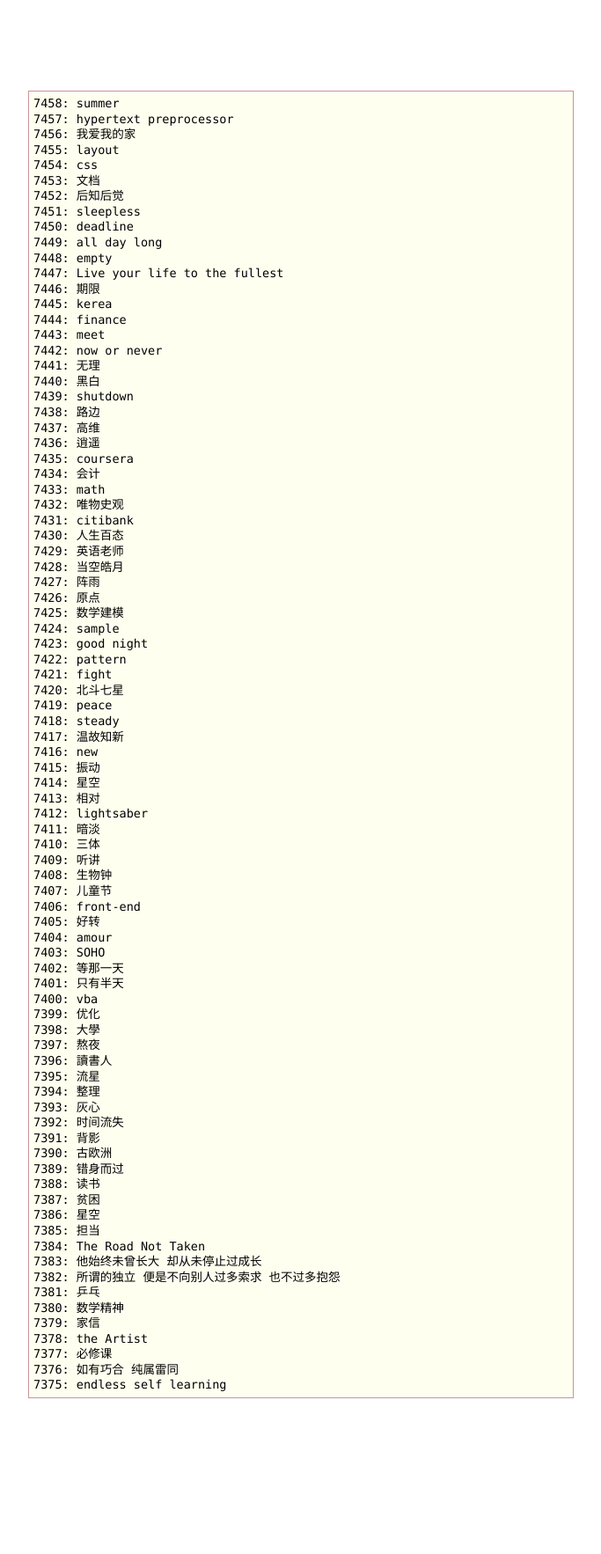
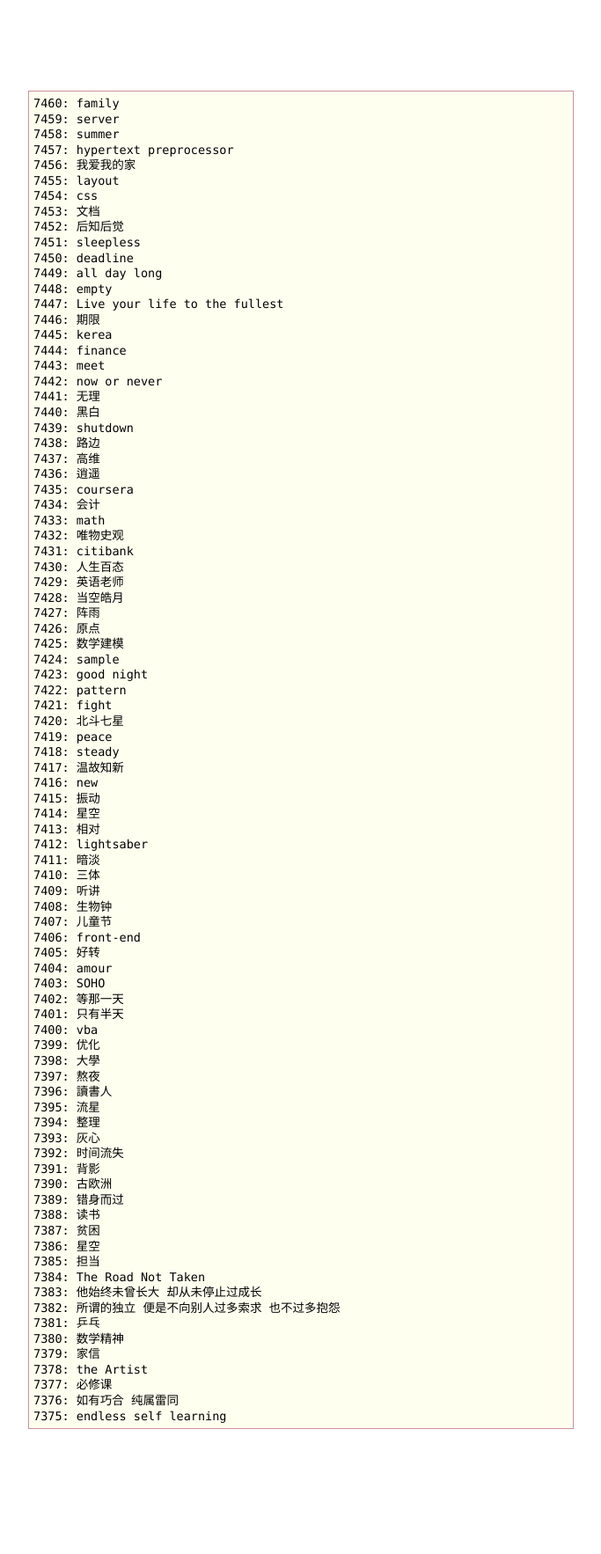
Before and after one commit to betamint/blog, a Jekyll site: the page built from daily-words.html, in a window 1280 px wide. Shown: the whole page at 88% size, without its empty margins (298-981 px from the left). Built offline with Jekyll 4.4.1, drawn with Linux system fonts in a browser that asks for light colours; before the commit the page ends 1731 px from its top, so only the background shows below that.

Commit message:
7459-7460

```diff
--- a/daily-words.html
+++ b/daily-words.html
@@ -2,6 +2,8 @@
 layout: default
 ---
 <pre>
+7460: family
+7459: server
 7458: summer
 7457: hypertext preprocessor
 7456: 我爱我的家
```
